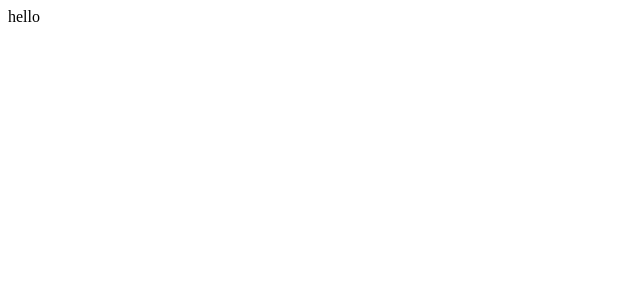
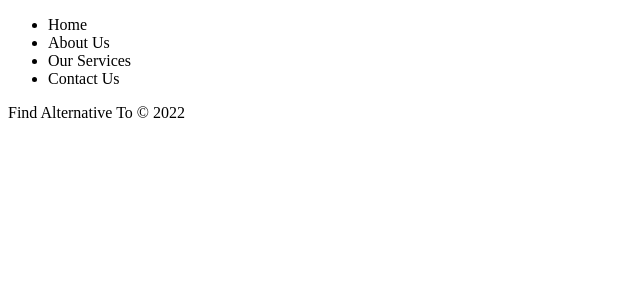
Before and after one commit to fidashn/find-alternative-to, a React (Create React App) app: page / in a window 1280 px wide. Shown: the top 300 px of the page, without its empty margins (0-640 px from the left). Built offline with nearby package versions, Linux system fonts and the light colour scheme.

Commit message:
removed unnecessary files & changed icon

```diff
--- a/src/App.js
+++ b/src/App.js
@@ -1,9 +1,12 @@
 import './App.css';
+import Footer from './Components/Footer';
+import Navbar from './Components/Navbar';
 
 function App() {
   return (
     <div className="App">
-     hello
+     <Navbar />
+     <Footer/>
     </div>
   );
 }
--- /dev/null
+++ b/src/Components/Footer.js
@@ -0,0 +1,11 @@
+import React from 'react'
+
+function Footer() {
+  return (
+    <div className='footer'>
+      Find Alternative To &copy; 2022
+    </div>
+  )
+}
+
+export default Footer
--- /dev/null
+++ b/src/Components/Navbar.js
@@ -0,0 +1,20 @@
+import React from 'react'
+
+function Navbar() {
+  return (
+    <div className='navbar'>
+    <ul className='navbar-items'>
+    <li>Home</li>
+    <li>About Us</li>
+    <li>Our Services</li>
+    <li>Contact Us</li>
+    </ul>
+    {/* <div className='navbar-btns'>
+    <button className='sign-inup btn'>Sign Up</button>
+    <button className='sign-in btn'>Sign In</button>
+    </div> */}
+    </div>
+  )
+}
+
+export default Navbar
```
